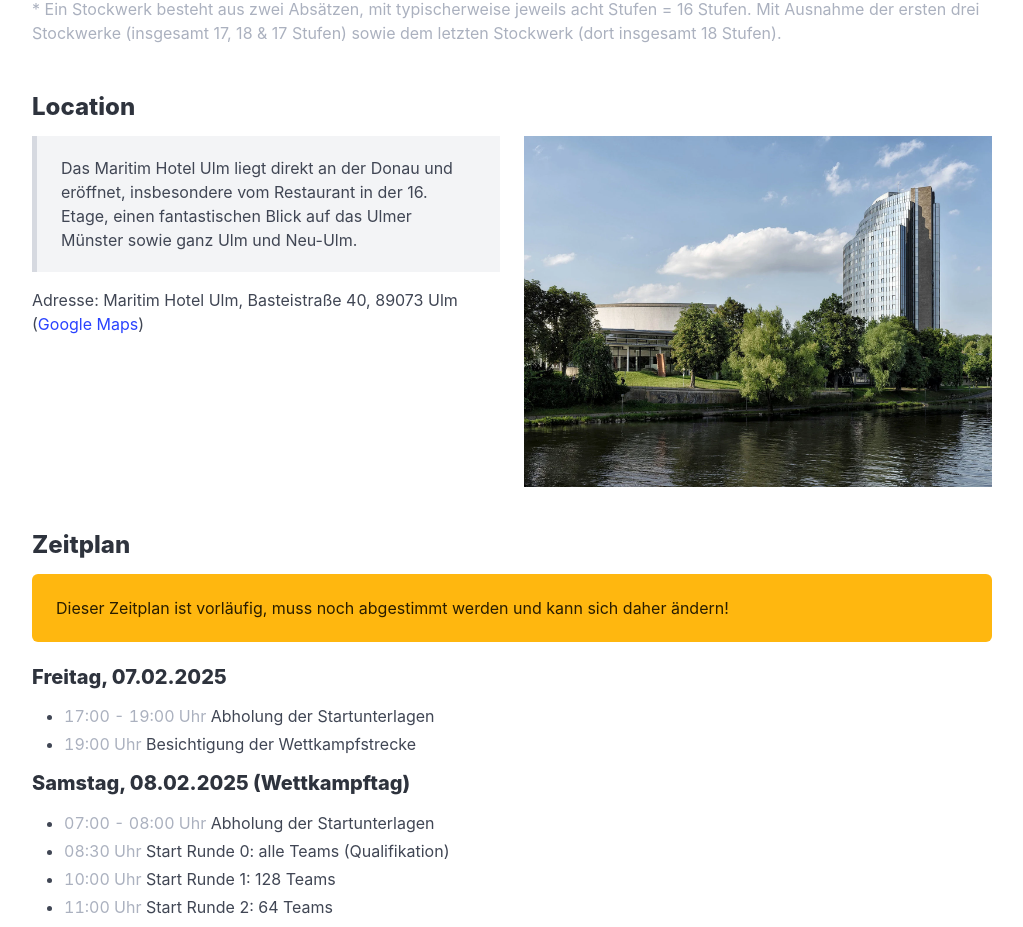
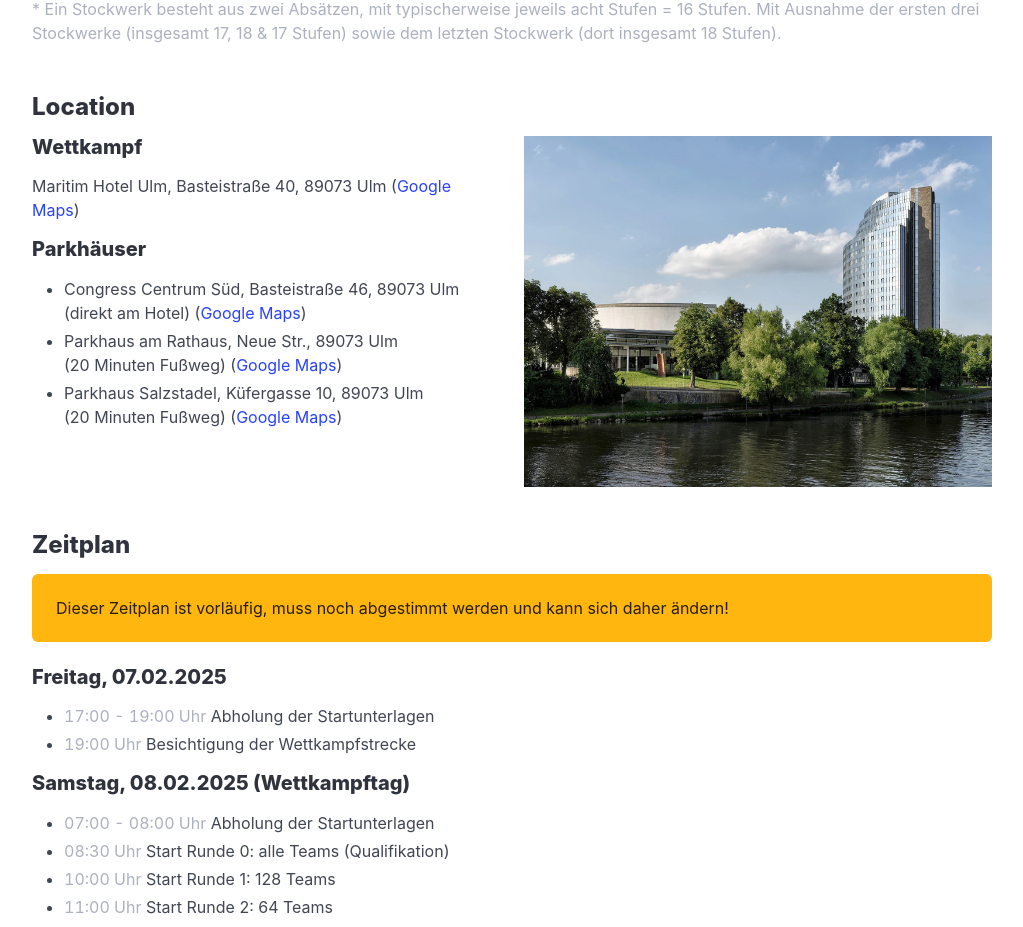
Before and after one commit to steffkes/schachmatt-ulm, a Nuxt app: page /teilnehmer/organisatorisches in a window 1280 px wide. Shown: the part 835-1762 px from the top of the page, without its empty margins (128-1151 px from the left). Built offline with nearby package versions, Linux system fonts and the light colour scheme; no server answers.

Commit message:
add info about nearest car parks

```diff
--- a/pages/teilnehmer/organisatorisches.vue
+++ b/pages/teilnehmer/organisatorisches.vue
@@ -55,18 +55,35 @@
 
         <div class="columns">
           <div class="column">
-            <blockquote>
-              Das Maritim Hotel Ulm liegt direkt an der Donau und eröffnet,
-              insbesondere vom Restaurant in der 16. Etage, einen fantastischen
-              Blick auf das Ulmer Münster sowie ganz Ulm und Neu-Ulm.
-            </blockquote>
-
+            <h4>Wettkampf</h4>
             <p>
-              Adresse: Maritim Hotel Ulm, Basteistraße 40, 89073 Ulm (<a
+              Maritim Hotel Ulm, Basteistraße 40, 89073 Ulm (<a
                 href="https://maps.app.goo.gl/zMkYUTAeSviYzvFg8"
                 >Google Maps</a
               >)
             </p>
+
+            <h4>Parkhäuser</h4>
+            <ul>
+              <li>
+                Congress Centrum Süd, Basteistraße 46, 89073 Ulm<br />(direkt am
+                Hotel) (<a href="https://maps.app.goo.gl/mnjcQi9M31RHPm8f7"
+                  >Google Maps</a
+                >)
+              </li>
+              <li>
+                Parkhaus am Rathaus, Neue Str., 89073 Ulm<br />(20 Minuten
+                Fußweg) (<a href="https://maps.app.goo.gl/pPzabjbSmuZMQc768"
+                  >Google Maps</a
+                >)
+              </li>
+              <li>
+                Parkhaus Salzstadel, Küfergasse 10, 89073 Ulm<br />(20 Minuten
+                Fußweg) (<a href="https://maps.app.goo.gl/ytk7srG2CuecesNB8"
+                  >Google Maps</a
+                >)
+              </li>
+            </ul>
           </div>
           <div class="column">
             <figure class="image">
```
